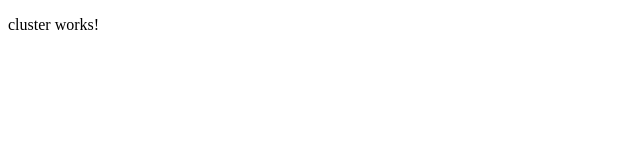
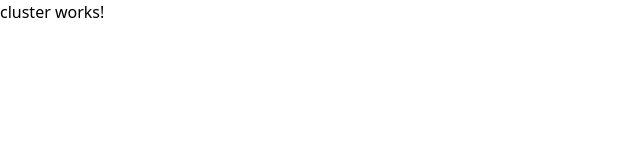
Before and after one commit to cluster05/clusterio, an Angular app: page / in a window 1280 px wide. Shown: the top 160 px of the page, without its empty margins (0-640 px from the left). Built offline with nearby package versions, Linux system fonts and the light colour scheme.

Commit message:
Tailwind Added

```diff
--- a/angular.json
+++ b/angular.json
@@ -18,8 +18,9 @@
       "prefix": "cluster",
       "architect": {
         "build": {
-          "builder": "@angular-devkit/build-angular:browser",
+          "builder": "ngx-build-plus:browser",
           "options": {
+            "extraWebpackConfig": "webpack.config.js",
             "outputPath": "dist/clusterio",
             "index": "src/index.html",
             "main": "src/main.ts",
@@ -66,8 +67,9 @@
           }
         },
         "serve": {
-          "builder": "@angular-devkit/build-angular:dev-server",
+          "builder": "ngx-build-plus:dev-server",
           "options": {
+            "extraWebpackConfig": "webpack.config.js",
             "browserTarget": "clusterio:build"
           },
           "configurations": {
@@ -83,8 +85,9 @@
           }
         },
         "test": {
-          "builder": "@angular-devkit/build-angular:karma",
+          "builder": "ngx-build-plus:karma",
           "options": {
+            "extraWebpackConfig": "webpack.config.js",
             "main": "src/test.ts",
             "polyfills": "src/polyfills.ts",
             "tsConfig": "tsconfig.spec.json",
--- a/src/app/shared/components/page-not-found/page-not-found.component.html
+++ b/src/app/shared/components/page-not-found/page-not-found.component.html
@@ -1 +1 @@
-<div></div>
+<div class="text-9xl text-center">Page Not Found</div>
--- a/src/styles.scss
+++ b/src/styles.scss
@@ -1 +1,3 @@
-/* You can add global styles to this file, and also import other style files */
+@import "tailwindcss/base";
+@import "tailwindcss/components";
+@import "tailwindcss/utilities";
--- /dev/null
+++ b/tailwind.config.js
@@ -0,0 +1,11 @@
+module.exports = {
+  purge: [],
+  darkMode: false, // or 'media' or 'class'
+  theme: {
+    extend: {},
+  },
+  variants: {
+    extend: {},
+  },
+  plugins: [],
+}
--- /dev/null
+++ b/webpack.config.js
@@ -0,0 +1,21 @@
+module.exports = {
+    module: {
+        rules: [
+            {
+                test: /\.scss$/,
+                loader: 'postcss-loader',
+                options: {
+                    postcssOptions: {
+                        ident: 'postcss',
+                        syntax: 'postcss-scss',
+                        plugins: [
+                            require('postcss-import'),
+                            require('tailwindcss'),
+                            require('autoprefixer'),
+                        ],
+                    },
+                },
+            },
+        ],
+    },
+};
```
Also changed, not shown: package.json (+7 -0 lines), 1 other file (tests, documents, lock files or other folders).
